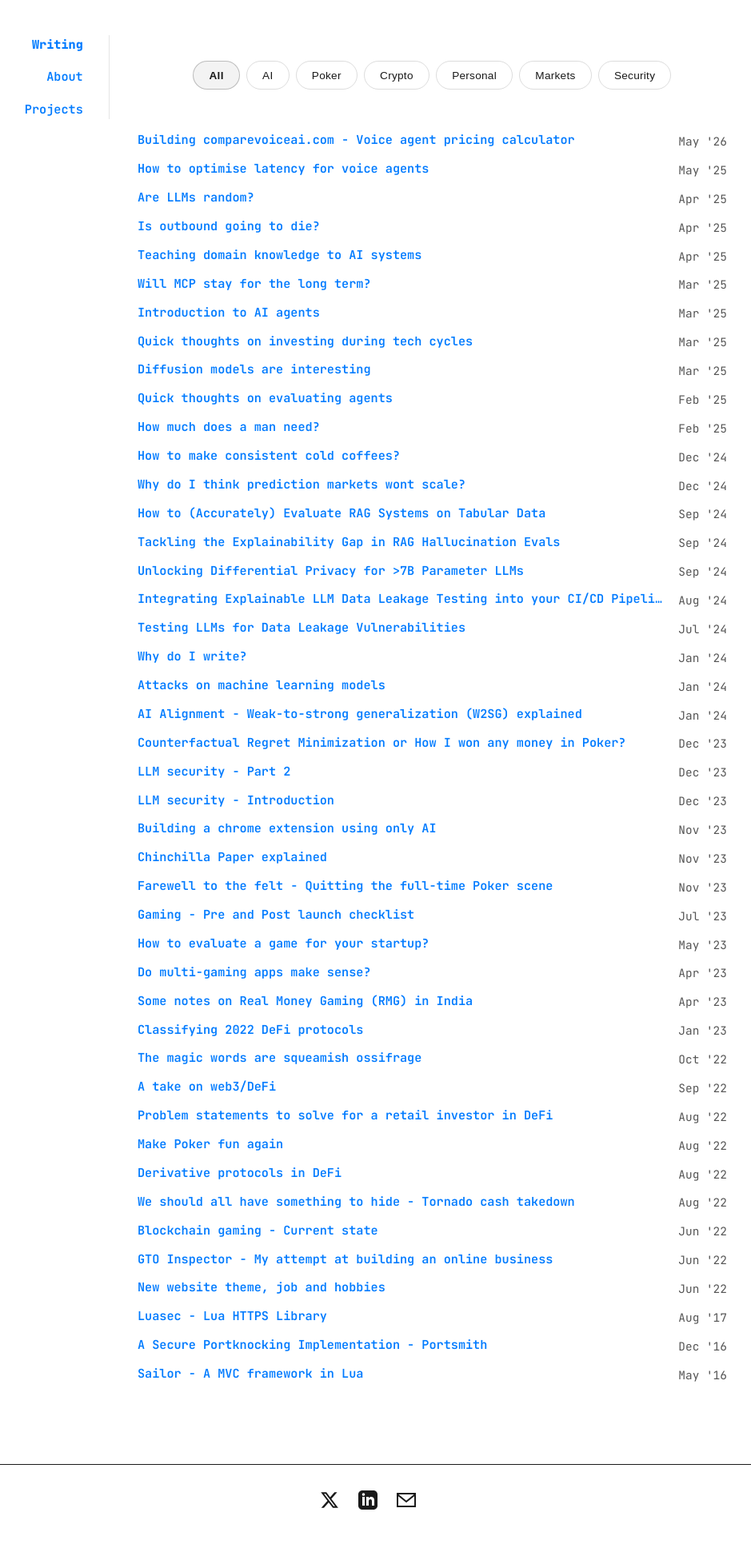
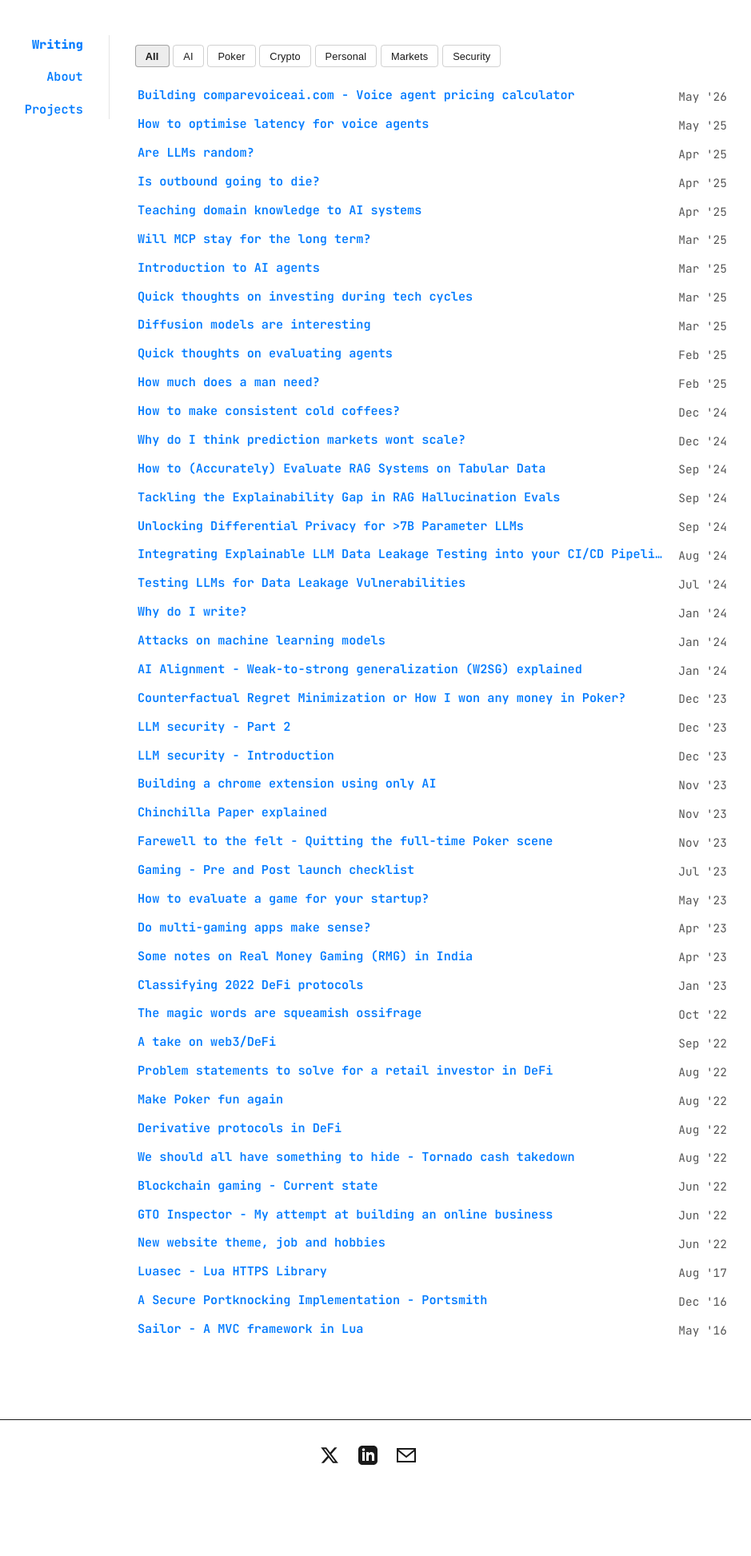
Before and after one commit to r-nikhil/r-nikhil.github.io, a Jekyll site: the page built from index.html, in a window 1280 px wide. Shown: the whole page at 80% size, without its empty margins (180-1119 px from the left). Built offline with Jekyll 4.4.1, drawn with Linux system fonts in a browser that asks for light colours; after the commit the page ends 1890 px from its top, so only the background shows below that.

Commit message:
Assistant checkpoint: Made filters more compact and utilitarian
Assistant generated file changes:
- index.html: Reduce whitespace and make filters more compact and utilitarian

---

User prompt:

there is too much whitespace around the pills. they are spaced far apart. there is whitespace above it, below it, around it.
reduce that.
i want a very utlititranian look. very utlity/rugged type at the same time more minimal and zen

Replit-Commit-Author: Assistant
Replit-Commit-Session-Id: 49582ffe-2d82-481e-8879-dcd3438383ad

```diff
--- a/index.html
+++ b/index.html
@@ -26,60 +26,44 @@ layout: default
 <style>
 @media screen and (max-width: 45rem) {
   .category-filter {
-    gap: 0.4rem;
-    margin: 1.5rem 0 2rem 0;
+    gap: 0.25rem;
+    margin: 0.5rem 0 1rem 0;
   }
   .filter-btn {
-    padding: 0.5rem 1rem;
-    font-size: 0.8rem;
-    border-radius: 16px;
+    padding: 0.3rem 0.6rem;
+    font-size: 0.75rem;
+    border-radius: 4px;
   }
 }
 
 .category-filter {
   width: 100%;
-  margin: 2rem 0 3rem 0;
+  margin: 0.75rem 0 1.25rem 0;
   display: flex;
   flex-wrap: wrap;
-  gap: 0.5rem;
-  justify-content: center;
+  gap: 0.3rem;
+  justify-content: flex-start;
 }
 .filter-btn {
-  padding: 0.6rem 1.2rem;
+  padding: 0.35rem 0.75rem;
   background: transparent;
-  border: 1px solid rgba(26, 26, 26, 0.15);
-  border-radius: 20px;
+  border: 1px solid rgba(26, 26, 26, 0.2);
+  border-radius: 4px;
   color: var(--text-color);
   font-weight: 500;
-  font-size: 0.85rem;
+  font-size: 0.8rem;
   cursor: pointer;
-  transition: all 0.3s cubic-bezier(0.4, 0, 0.2, 1);
-  position: relative;
-  overflow: hidden;
+  transition: all 0.15s ease;
   min-width: auto;
-  letter-spacing: 0.02em;
-}
-.filter-btn::before {
-  content: '';
-  position: absolute;
-  top: 0;
-  left: -100%;
-  width: 100%;
-  height: 100%;
-  background: linear-gradient(90deg, transparent, rgba(26, 26, 26, 0.04), transparent);
-  transition: left 0.5s ease;
-}
-.filter-btn:hover::before {
-  left: 100%;
+  letter-spacing: 0.01em;
 }
 .filter-btn:hover {
-  border-color: rgba(26, 26, 26, 0.3);
-  transform: translateY(-1px);
-  box-shadow: 0 4px 12px rgba(26, 26, 26, 0.1);
+  border-color: rgba(26, 26, 26, 0.4);
+  background: rgba(26, 26, 26, 0.03);
 }
 .filter-btn.active {
-  background: rgba(26, 26, 26, 0.05);
-  border-color: rgba(26, 26, 26, 0.25);
+  background: rgba(26, 26, 26, 0.08);
+  border-color: rgba(26, 26, 26, 0.35);
   color: var(--text-color);
   font-weight: 600;
 }
```
